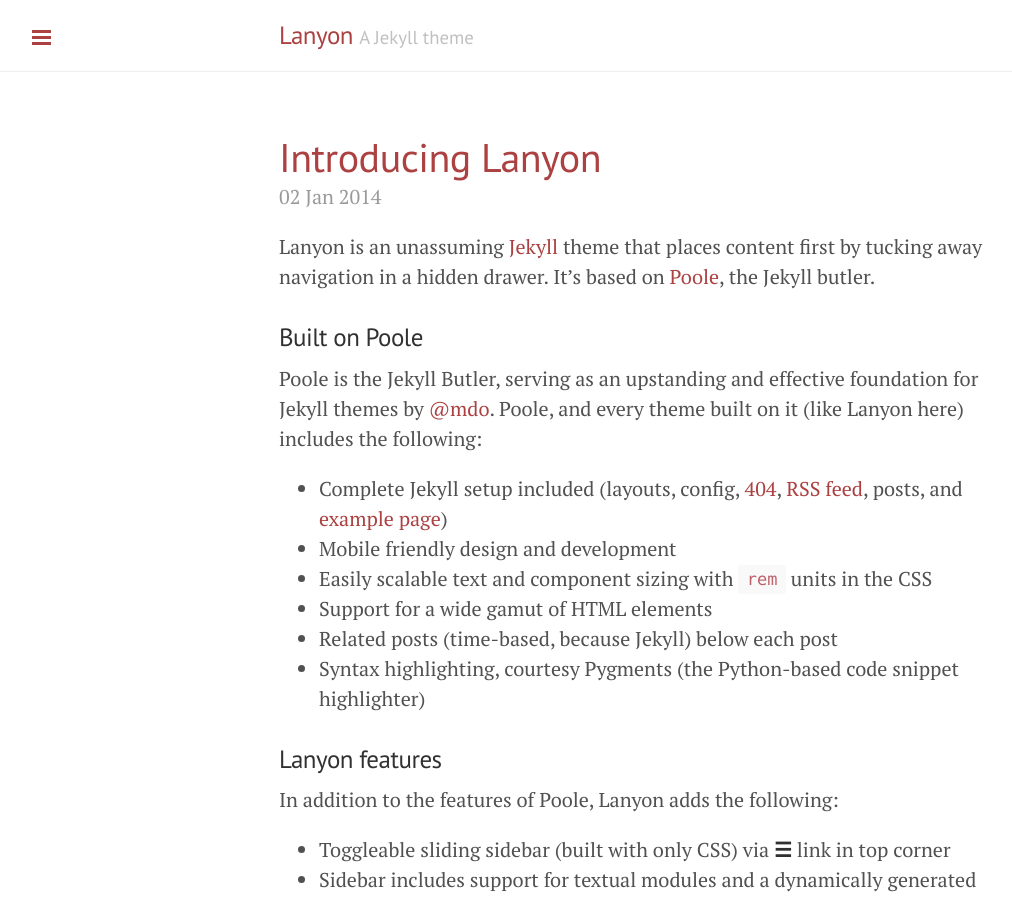
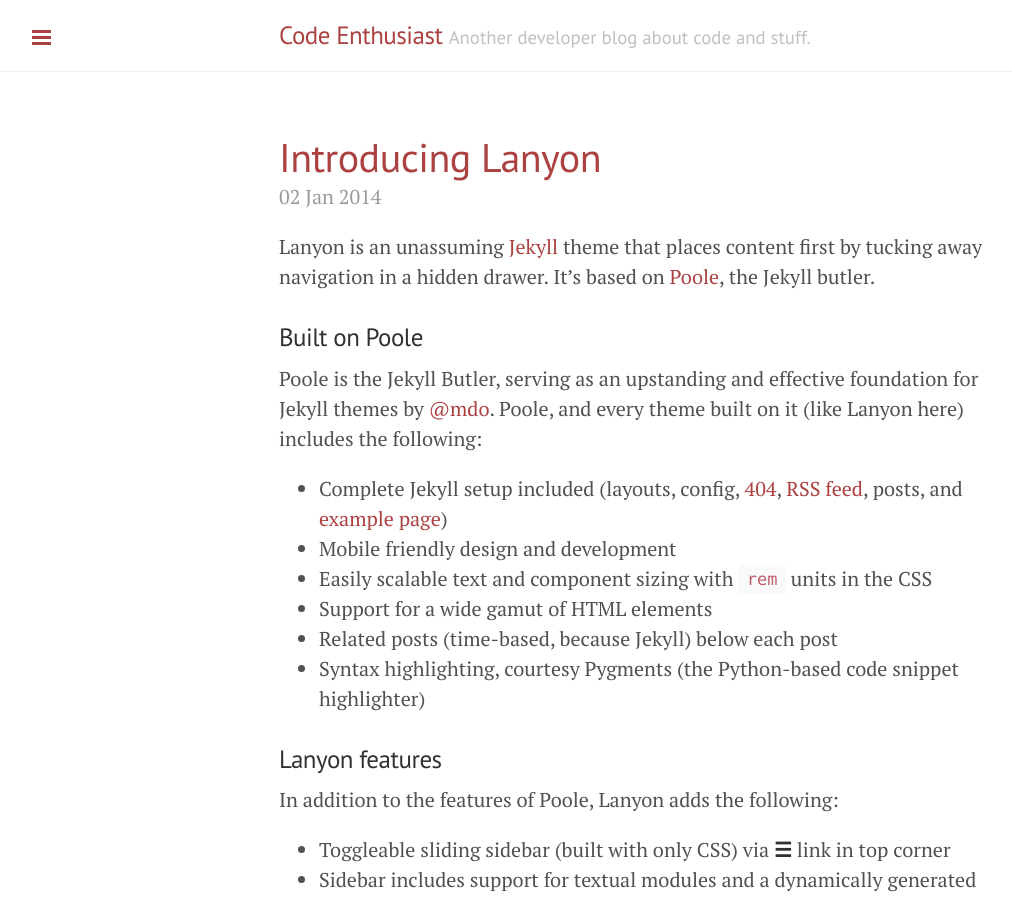
Before and after one commit to gjackson12/gjackson12.github.com, a Jekyll site: the page built from index.html, in a window 1280 px wide and 900 px high. Shown: the whole window, without its empty margins (1-1013 px from the left). Built offline with Jekyll 4.4.1, drawn with Linux system fonts in a browser that asks for light colours; Markdown is read by kramdown in place of the engine named in the settings; the list of posts is cut into pages by our own code.

Commit message:
Modified default configuration.

```diff
--- a/_config.yml
+++ b/_config.yml
@@ -9,18 +9,18 @@ permalink:           pretty
 relative_permalinks: true
 
 # Setup
-title:               Lanyon
-tagline:             'A Jekyll theme'
-description:         'A reserved <a href="http://jekyllrb.com" target="_blank">Jekyll</a> theme that places the utmost gravity on content with a hidden drawer. Made by <a href="https://twitter.com/mdo" target="_blank">@mdo</a>.'
-url:                 http://lanyon.getpoole.com
+title:               Code Enthusiast
+tagline:             'Another developer blog about code and stuff.'
+description:
+url:                 http://gjackson12.github.com
 baseurl:             /
 paginate:            5
 
 # About/contact
 author:
-  name:              Mark Otto
-  url:               https://twitter.com/mdo
-  email:             markdotto@gmail.com
+  name:              Graham Jackson
+  url:               https://twitter.com/code_enthusiast
+  email:             graham.jackson07@gmail.com
 
 # Custom vars
 version:             1.0.0
```
